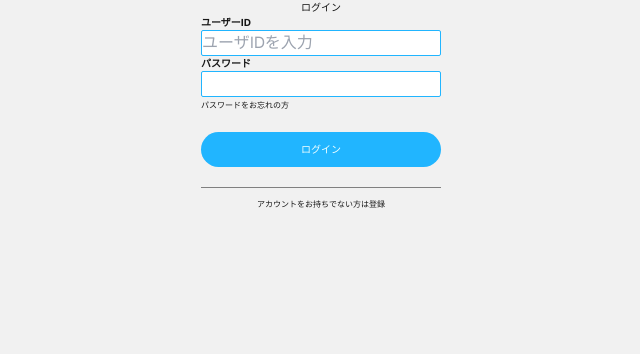
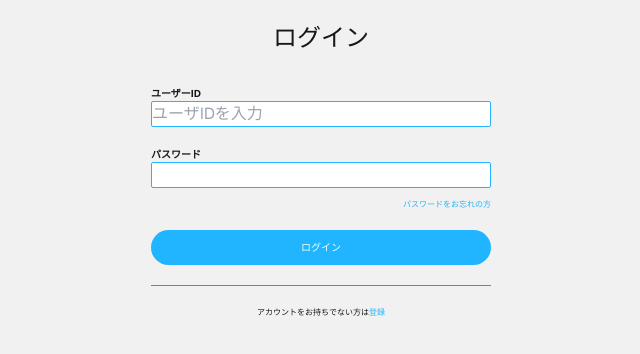
Before and after one commit to hakyukawa/frist_chat_next, a Next.js app in the folder hakyukawa-next/: page /login in a window 1280 px wide. Shown: the top 354 px of the page, without its empty margins (319-959 px from the left). Built offline with nearby package versions, Linux system fonts and the light colour scheme.

Commit message:
[update]cssプロパティ追加

```diff
--- a/hakyukawa-next/src/styles/componentStyles/login/Login.css
+++ b/hakyukawa-next/src/styles/componentStyles/login/Login.css
@@ -1,9 +1,11 @@
+#title{
+    margin: 20px 0px;
+    font-size: 24px;
+}
 label {
     display: block;
     font-weight: bold;
   }
-
-
 .loginwrap{
     display: flex;
     flex-direction: column;
@@ -17,25 +19,32 @@ label {
     font-size: 16px;
 }
 
-.form{
+.input{
     padding: 10px 0px;
 }
 
 #login{
     border: none;
-    padding: 10px 10em ;
+    padding: 10px 15em ;
     margin: 20px 0px;
     border-radius: 90px;
     background-color: #21B5FF;
     color: azure;
 }
-#forgetpassword{
-    text-align: center;
+.forgetpassword{
+    color: #21B5FF;
+    padding: 10px auto;
+    display: block;
+    text-align: right;
 }
 form{
     border-bottom: 1px solid gray;
 }
 
 #signUp{
-    margin: 10px 0px;
+    margin: 20px 0px;
 }
+
+.links {
+    color: #21B5FF;
+}
```
